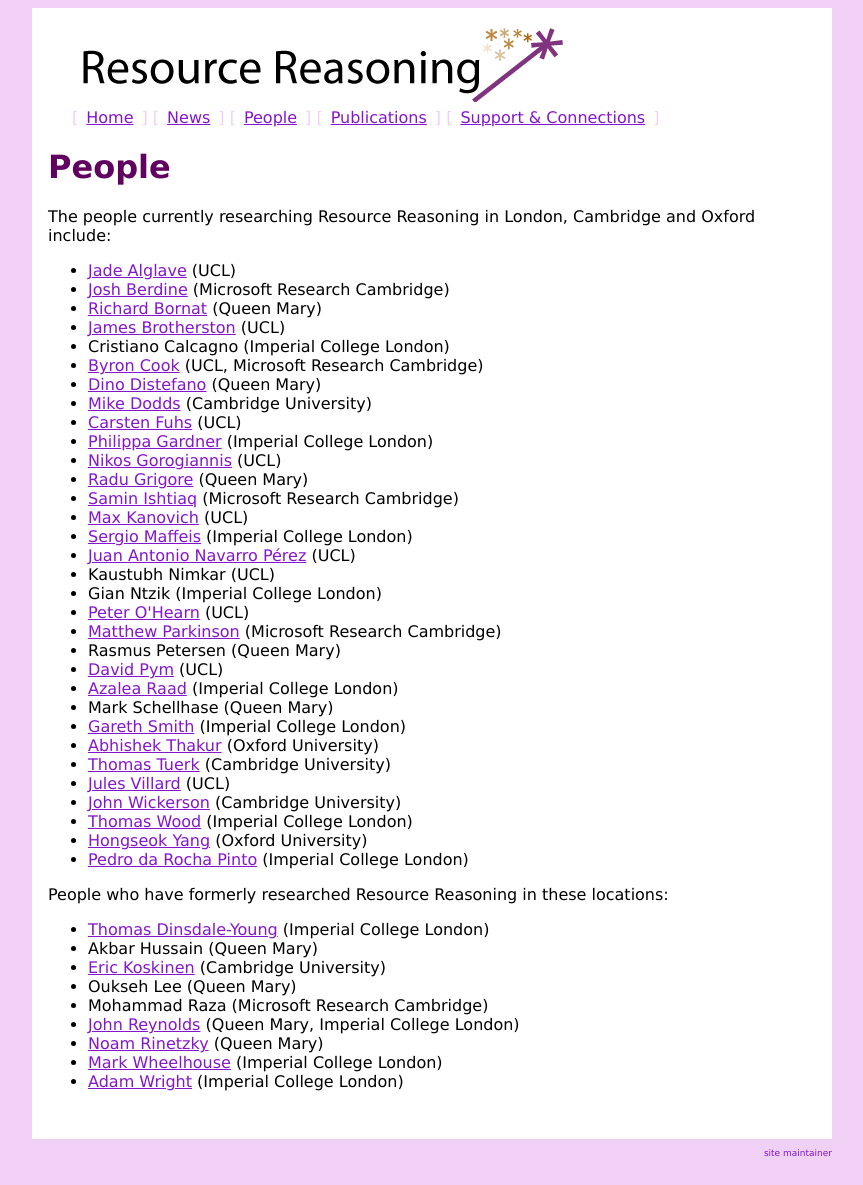
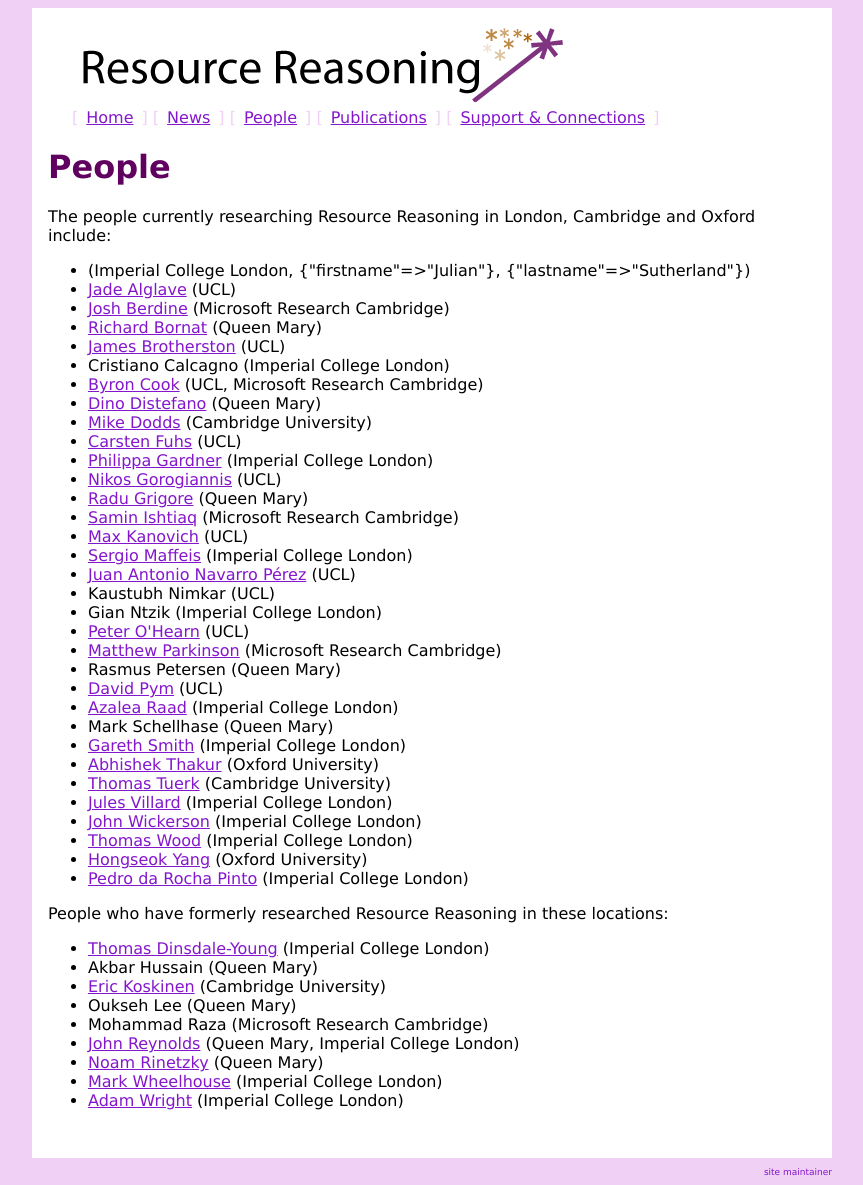
Before and after one commit to resource-reasoning/resourcereasoning.com, a Jekyll site: the page built from people.html, in a window 1280 px wide. Shown: the whole page, without its empty margins (208-1071 px from the left). Built offline with Jekyll 4.4.1, drawn with Linux system fonts in a browser that asks for light colours; nearby versions of some CDN libraries.

Commit message:
Update Imperial people.yaml

```diff
--- a/_data/people.yaml
+++ b/_data/people.yaml
@@ -169,13 +169,13 @@ current:
     url: "http://www.cl.cam.ac.uk/~tt291/"
   -
     affiliations:
-      - UCL
+      - "Imperial College London"
     firstname: Jules
     lastname: Villard
     url: "http://www.cs.ucl.ac.uk/staff/jvillard/"
   -
     affiliations:
-      - "Cambridge University"
+      - "Imperial College London"
     firstname: John
     lastname: Wickerson
     url: "http://www.cl.cam.ac.uk/~jpw48/"
@@ -191,7 +191,11 @@ current:
     firstname: Hongseok
     lastname: Yang
     url: "http://www.cs.ox.ac.uk/people/hongseok.yang/Public/Home.html"
-
+  -
+    affiliations:
+      - "Imperial College London"
+      - firstname: Julian
+      - lastname: Sutherland
 
 
 
```
